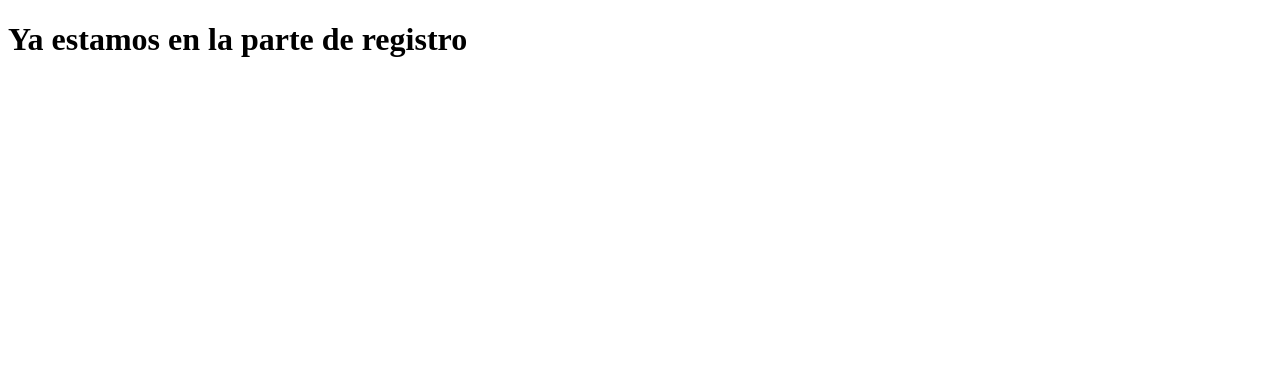
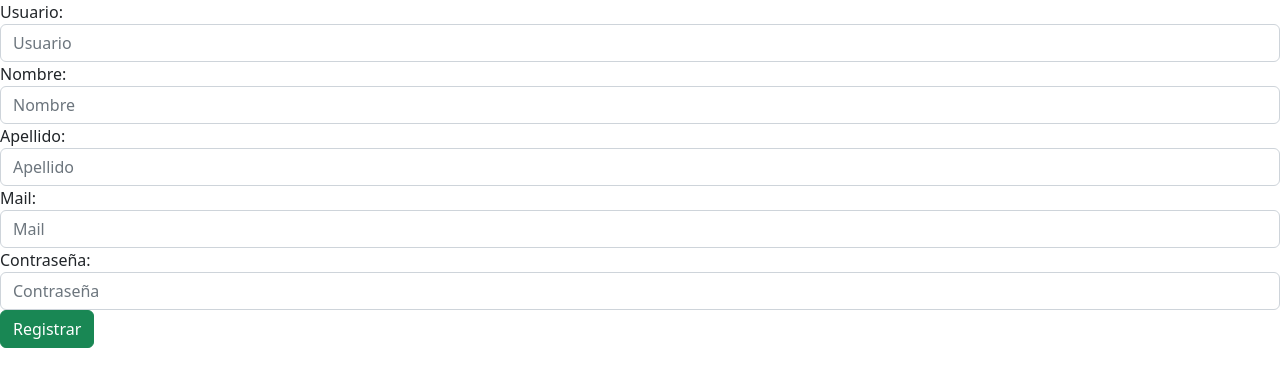
Before and after one commit to rodriguezmelisa15/grupo12, a Django app: page /registro/ in a window 1280 px wide. Shown: the top 387 px of the page. Run offline with Django 4.2, Linux system fonts and the light colour scheme; data that the repository does not hold is empty; parts of the project's set-up code (start-up, migrations or seed data) failed here and were passed over.

Commit message:
Formulario

```diff
--- a/Grupo-12/apps/Registro/urls.py
+++ b/Grupo-12/apps/Registro/urls.py
@@ -4,5 +4,5 @@ from . import views
 
 urlpatterns = [
     path('', views.registro),
-
+    path('registrarUsuario/',views.createUsuario),
 ]
--- a/Grupo-12/apps/Registro/views.py
+++ b/Grupo-12/apps/Registro/views.py
@@ -1,6 +1,25 @@
-from django.shortcuts import render
+import mailbox
+from django.shortcuts import redirect, render
+from django.contrib.auth.models import User
+from django.contrib.auth.forms import UserCreationForm
+from django.views.generic import CreateView
+from .models import usuario
+
+
 
 # Create your views here.
 
 def registro(request):
-    return render(request, "registro.html")
+    usuarios=usuario.objects.all()
+    return render(request, "registro.html",{"user": usuarios})
+
+def createUsuario(request):
+    usuario= request.POST['txtUsuario']
+    nombre= request.POST['txtNombre']
+    apellido= request.POST['txtApellido']
+    mail= request.POST['txtMail']
+    contraseña= request.POST['txtContraseña']
+
+
+    usuario= usuario.object.create(usuario=usuario, nombre= nombre, apellido= apellido, mail= mail, contraseña= contraseña)
+    return redirect('/')
--- a/Grupo-12/grupo12/settings/base.py
+++ b/Grupo-12/grupo12/settings/base.py
@@ -81,8 +81,6 @@ DATABASES = {
     }
 }
 
-
-
 # Password validation
 # https://docs.djangoproject.com/en/4.0/ref/settings/#auth-password-validators
 
--- a/Grupo-12/grupo12/urls.py
+++ b/Grupo-12/grupo12/urls.py
@@ -19,6 +19,7 @@ from django.urls import path,include
 urlpatterns = [
     path('noticia/', include('apps.Noticia.urls')),
     path('admin/', admin.site.urls),
-    path('registro/',include('apps.Registro.urls'))
+    path('registro/',include('apps.Registro.urls')),
+    path('registrarUsuario/', include ('apps.Registro.urls'))
 
 ]
--- a/Grupo-12/templates/registro.html
+++ b/Grupo-12/templates/registro.html
@@ -1,15 +1,40 @@
-<!DOCTYPE html>
+<!doctype html>
 <html lang="en">
-<head>
-    <meta charset="UTF-8">
-    <meta http-equiv="X-UA-Compatible" content="IE=edge">
-    <meta name="viewport" content="width=device-width, initial-scale=1.0">
-    <title>Registro</title>
-</head>
-<body>
+    <head>
+        <meta charset="utf-8">
+        <meta name="viewport" content="width=device-width, initial-scale=1">
+        <title>Registro</title>
+        <link href="https://cdn.jsdelivr.net/npm/bootstrap@5.2.0/dist/css/bootstrap.min.css" rel="stylesheet" integrity="sha384-gH2yIJqKdNHPEq0n4Mqa/HGKIhSkIHeL5AyhkYV8i59U5AR6csBvApHHNl/vI1Bx" crossorigin="anonymous">
+    </head>
+    <body>
+        <div>
+            <form action="/registrarUsuario/" method="POST">{%csrf_token%}
+                <div> <class="form-group">
+                    Usuario:<input type="text" id="txtUsuario" name="txtUsuario" class="form-control" placeholder="Usuario" minlength="6" maxlength="6" required>
+                <div>
+                <div> <class="form-group">
+                    Nombre:<input type="text" id="txtNombre" name="txtNombre" class="form-control" placeholder="Nombre" maxlength="50" required>
+                <div>
+                <div> <class="form-group">
+                    Apellido:<input type="text" id="txtApellido" name="txtApellido" class="form-control" placeholder="Apellido" maxlength="50" required>
+                <div>
+                <div> <class="form-group">
+                    Mail:<input type="text" id="txtMail" name="txtMail" class="form-control" placeholder="Mail" maxlength="50" required>
+                <div>
+                <div> <class="form-group">
+                    Contraseña:<input type="text" id="txtContraseña" name="txtContraseña" class="form-control" placeholder="Contraseña" minlength="8" maxlength="16" required>
+                <div>
+            <button type="submit" class="btn btn-success btn-block text-white">Registrar</button>
+        </div>
 
-    <h1>Ya estamos en la parte de registro</h1>
+        <div>
+            <ul>
+                {% for c in user %}
+                    <li>{{c.nombre}}</li>
+                 {% endfor %}
+            </ul>
+        </div>
 
 
-</body>
+    </body>
 </html>
```
Also changed, not shown: Grupo-12/templates/Base.html (deleted, +0 -12 lines), Grupo-12/templates/noticia.html (+5 -12 lines), 1 other file.
